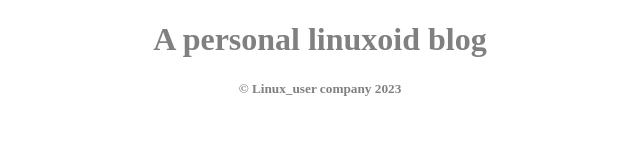
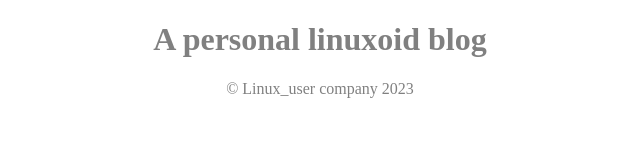
Before and after one commit to x-server-xorg/x-server-xorg.github.io, a plain HTML site: page index.html in a window 1280 px wide. Shown: the full height of the page, 320-960 px from the left. Drawn offline with Linux system fonts and the light colour scheme.

Commit message:
Update index.html

```diff
--- a/index.html
+++ b/index.html
@@ -3,6 +3,6 @@
 <body>
 <title>github page</title>
  <h1 align="center" style="color:Grey">A personal linuxoid blog</h1>
-<h5 align="center" style="color:Grey">© Linux_user company 2023</h5>
+<p align="center" style="color:Grey">© Linux_user company 2023</p>
 </body>
 </html>
```
